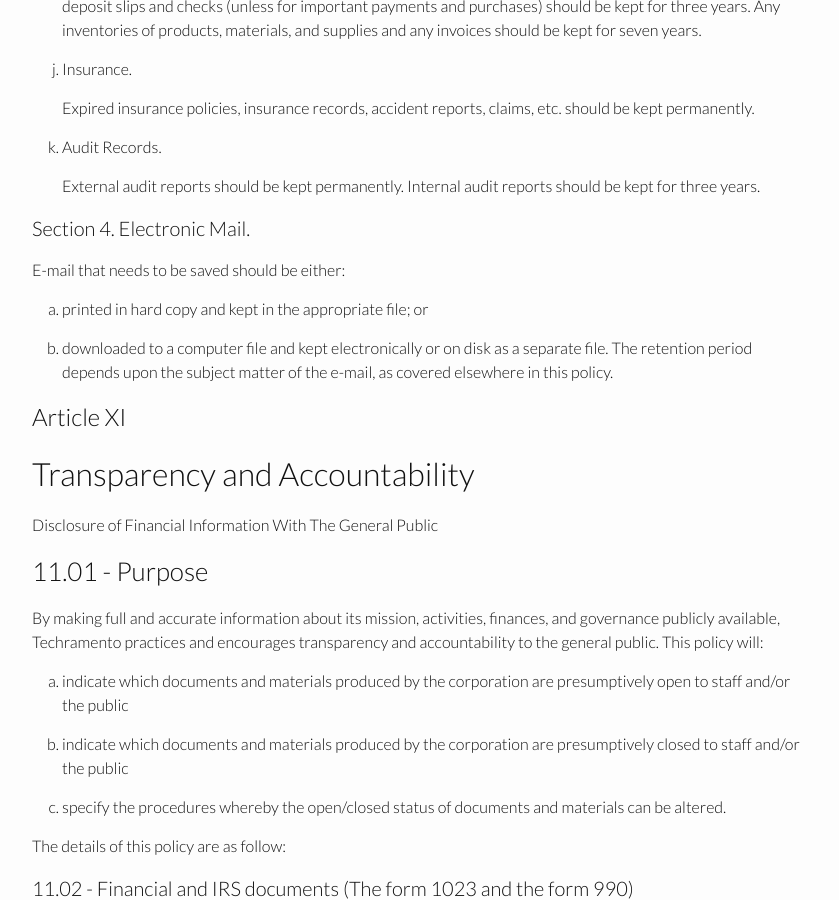
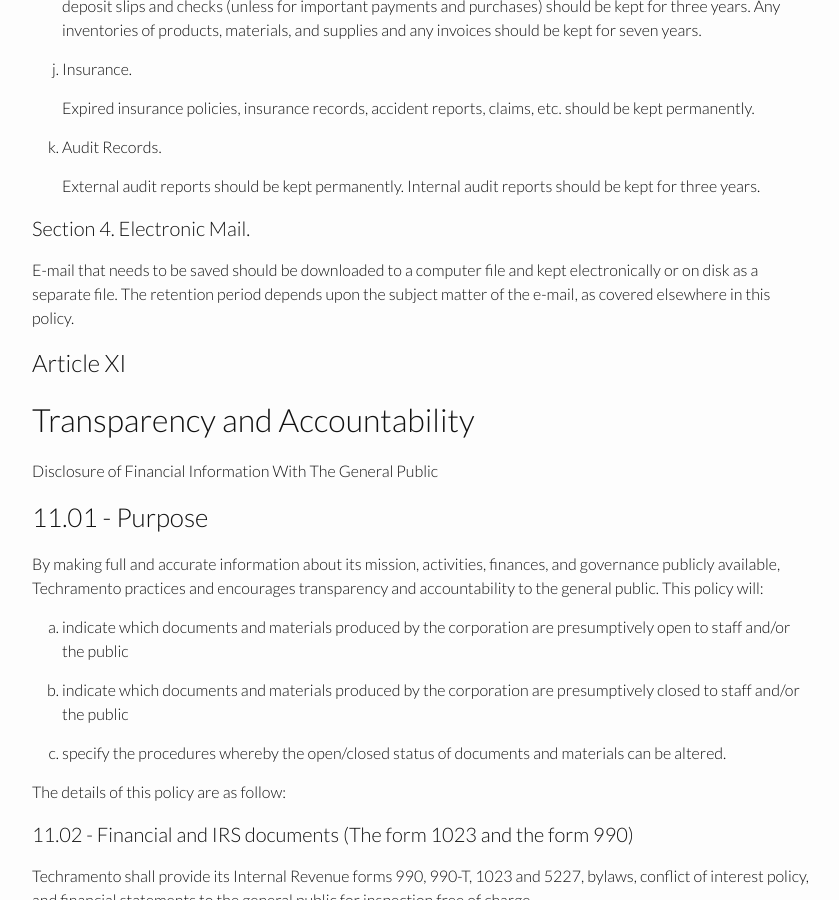
Before and after one commit to techramento/techramento.github.io, a Jekyll site: the page built from BYLAWS.md, in a window 1280 px wide and 900 px high, scrolled down 13630 px. Shown: the whole window, without its empty margins (218-1057 px from the left). Built offline with Jekyll 4.4.1, drawn with Linux system fonts in a browser that asks for light colours.

Commit message:
Remove suggestion that emails would ever be printed for record keeping
It is 2016, we aren't printing any emails.

```diff
--- a/BYLAWS.md
+++ b/BYLAWS.md
@@ -394,11 +394,7 @@
 
 #### Section 4. Electronic Mail.
 
-E-mail that needs to be saved should be either:
-
-1. printed in hard copy and kept in the appropriate file; or
-
-1. downloaded to a computer file and kept electronically or on disk as a separate file. The retention period depends upon the subject matter of the e-mail, as covered elsewhere in this policy.
+E-mail that needs to be saved should be downloaded to a computer file and kept electronically or on disk as a separate file. The retention period depends upon the subject matter of the e-mail, as covered elsewhere in this policy.
 
 # Article XI
 
```
